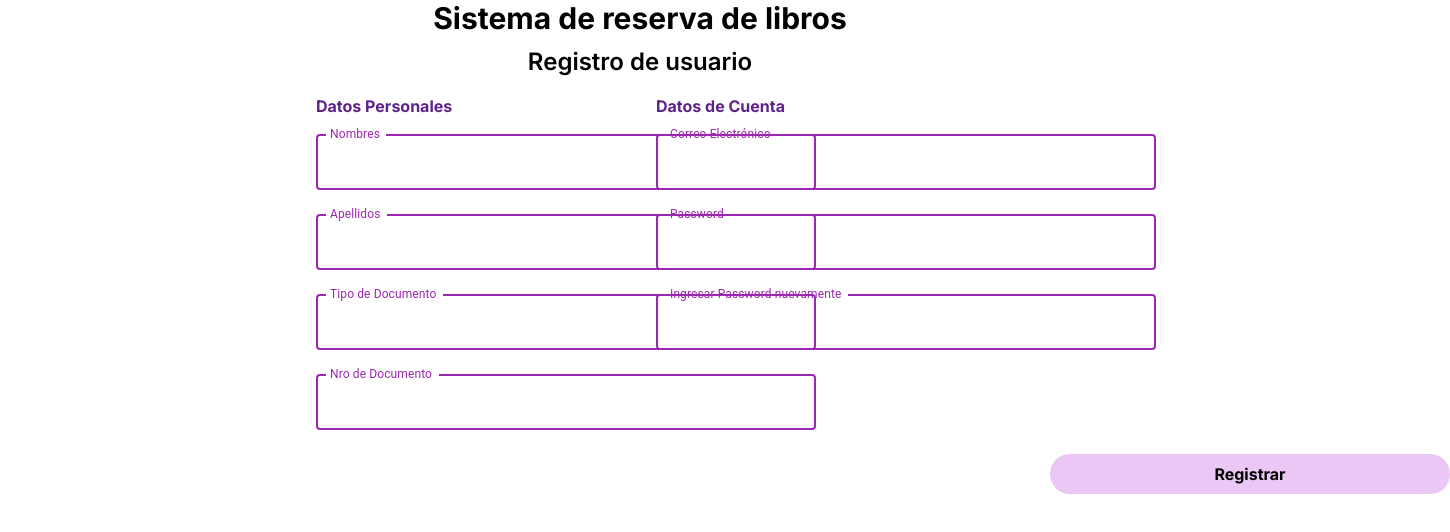
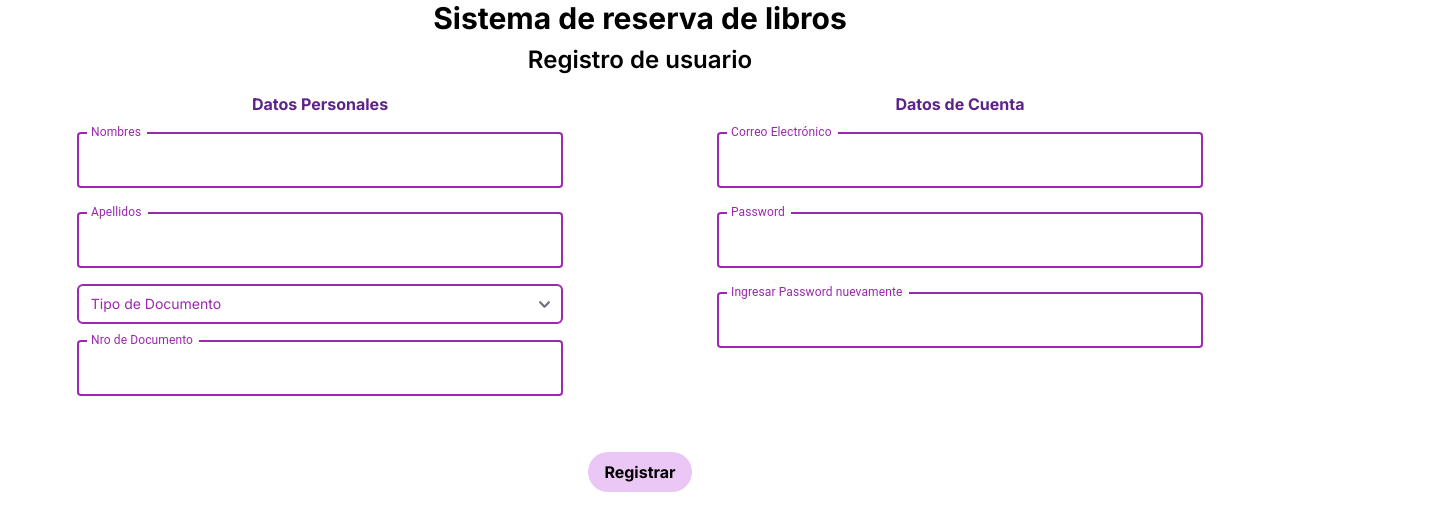
Before and after one commit to jdbernuy3/ProyectoPW, a Next.js app: page /Registro in a window 1280 px wide. Shown: the top 532 px of the page, 1450 px wide, since content can reach past the window. Built offline with nearby package versions, Linux system fonts and the light colour scheme.

Commit message:
update: arreglos registro, mainAlu,citas

```diff
--- a/src/app/Registro/page.jsx
+++ b/src/app/Registro/page.jsx
@@ -42,6 +42,9 @@ function Registro() {
         localStorage.setItem("formData", JSON.stringify(formData));
     };
 
+
+
+
     const handleRegistro = () => {
         const newUser = {
             id: users.length + 1,
@@ -65,17 +68,15 @@ function Registro() {
     };
 
     return (
-        <div>
-            <h1 className="text-3xl font-bold text-center" style={{ marginBottom: "10px" }}>
-                Sistema de reserva de libros
-            </h1>
-            <h2 className="text-2xl font-semibold text-center">Registro de usuario</h2>
-            <form className="text-left flex justify-center">
-                <div className="w-1/2 p-4" style={{ marginRight: "-300px" }}>
+        <div className="text-center">
+            <h1 className="text-3xl font-bold mb-2">Sistema de reserva de libros</h1>
+            <h2 className="text-2xl font-semibold">Registro de usuario</h2>
+            <form className="flex flex-wrap justify-center">
+                <div className="flex-1 p-4">
                     {/* Columna de Datos Personales */}
                     <h3 className="font-bold text-[#5D2388]">Datos Personales</h3>
                     <TextField
-                        style={{ width: "500px" }}
+                        style={{ width: '80%' }}
                         label="Nombres"
                         name="nombres"
                         color="secondary"
@@ -87,7 +88,7 @@ function Registro() {
                         onChange={handleInputChange}
                     />
                     <TextField
-                        style={{ width: "500px" }}
+                        style={{ width: '80%' }}
                         label="Apellidos"
                         name="apellidos"
                         color="secondary"
@@ -98,36 +99,37 @@ function Registro() {
                         value={formData.apellidos}
                         onChange={handleInputChange}
                     />
+                    <select
+                        style={{ width: '80%' }}
+                        id="TipoDocumento"
+                        className="border-2 border-[#9C27B0] text-[#9C27B0] text-sm rounded-md focus:ring-[#9C27B0] focus:border-[#9C27B0] mt-2 "
+                    >
+                        <option value="" disabled selected>
+                            Tipo de Documento
+                        </option>
+                        <option value="dni">DNI</option>
+                        <option value="Pasaporte">Pasaporte</option>
+                    </select>
+
                     <TextField
-                        style={{ width: "500px" }}
-                        label="Tipo de Documento"
-                        name="tipoDocumento"
-                        color="secondary"
-                        variant="outlined"
-                        focused
-                        fullWidth
-                        margin="normal"
-                        value={formData.tipoDocumento}
-                        onChange={handleInputChange}
-                    />
-                    <TextField
-                        style={{ width: "500px" }}
+                        style={{ width: "80%" }}
                         label="Nro de Documento"
                         name="numeroDocumento"
                         color="secondary"
                         variant="outlined"
                         focused
                         fullWidth
+                        type="number"
                         margin="normal"
                         value={formData.numeroDocumento}
                         onChange={handleInputChange}
                     />
                 </div>
-                <div className="w-1/2 p-4" style={{ marginRight: "-300px" }}>
+                <div className="flex-1 p-4">
                     {/* Columna de Datos de Cuenta */}
                     <h3 className="font-bold text-[#5D2388]">Datos de Cuenta</h3>
                     <TextField
-                        style={{ width: "500px" }}
+                        style={{ width: '80%' }}
                         label="Correo Electrónico"
                         name="correo"
                         color="secondary"
@@ -139,7 +141,7 @@ function Registro() {
                         onChange={handleInputChange}
                     />
                     <TextField
-                        style={{ width: "500px" }}
+                        style={{ width: '80%' }}
                         label="Password"
                         name="contraseña"
                         color="secondary"
@@ -152,7 +154,7 @@ function Registro() {
                         onChange={handleInputChange}
                     />
                     <TextField
-                        style={{ width: "500px" }}
+                        style={{ width: '80%' }}
                         label="Ingresar Password nuevamente"
                         color="secondary"
                         variant="outlined"
@@ -163,18 +165,22 @@ function Registro() {
                         value={formData.contraseña}
                         onChange={handleInputChange}
                     />
+                    {/* Otros campos TextField para Datos de Cuenta */}
                 </div>
             </form>
-            <Link href="/Login">
+            <div className="flex justify-center mt-4">
+                <Link href="/Login" className="block text-center mt-4">
                     <input
                         type="button"
                         value="Registrar"
-                    style={{ marginLeft: "1050px", width: "400px" }}
                         className="bg-[#EBC7F5] hover:bg-[#DD96F1] text-black font-bold py-2 px-4 rounded-full focus:ring-0"
                         onClick={handleRegistro}
                     />
                 </Link>
             </div>
+
+
+        </div>
     );
 }
 
--- a/src/app/citas/page.jsx
+++ b/src/app/citas/page.jsx
@@ -19,8 +19,8 @@ function Citas() {
         return (
             <>
                 <MyAppBar></MyAppBar>
-            <div className="container mx-auto mt-10">
-                <h1 className="text-2xl font-bold mb-4">Citas</h1>
+                <div className="container mx-auto mt-10 ml-64 " style={{ width: "1200px" }}>
+                    <h1 className="text-2xl font-bold mb-4 mt-16">Citas</h1>
 
                     {/* Tabla para organizar los elementos */}
                     <table className="w-full table-auto border-collapse bg-[#DFD3E8]">
@@ -36,7 +36,7 @@ function Citas() {
 
                                 {/* Celda para el rectángulo "Disponible" */}
                                 <td className="px-4">
-                                <div className="bg-purple-200 rounded p-2 mr-2 rounded-lg  font-bold" style={{width:"100px",marginRight:"-100px"}}>Disponible</div>
+                                    <div className="bg-purple-200 rounded p-2 mr-2 rounded-lg  font-bold" style={{ width: "100px", marginRight: "-100px" }}>Disponible</div>
                                 </td>
                             </tr>
 
@@ -121,7 +121,7 @@ function Citas() {
                                 </h3>
                                 <button type="button" className="text-gray-400 bg-transparent hover:bg-gray-200 hover:text-gray-900 rounded-lg text-sm w-8 h-8 ml-auto inline-flex justify-center items-center dark:hover:bg-gray-600 dark:hover:text-white" onClick={hideModal}>
                                     <svg className="w-3 h-3" aria-hidden="true" xmlns="http://www.w3.org/2000/svg" fill="none" viewBox="0 0 14 14">
-                                        <path stroke="currentColor" strokeLinecap="round" strokeLinejoin="round" strokeWidth="2" d="m1 1 6 6m0 0 6 6M7 7l6-6M7 7l-6 6"/>
+                                        <path stroke="currentColor" strokeLinecap="round" strokeLinejoin="round" strokeWidth="2" d="m1 1 6 6m0 0 6 6M7 7l6-6M7 7l-6 6" />
                                     </svg>
                                     <span className="sr-only">Close modal</span>
                                 </button>
--- /dev/null
+++ b/src/app/components/CardBook/CardBook.jsx
@@ -0,0 +1,19 @@
+const CardBook = ({ id, coverImage, title, author, width = '180px' }) => {
+    return (
+      <div
+        key={id}
+        className="m-4 p-4 border border-gray-300 rounded-lg max-w-xs"
+        style={{ width: width, backgroundColor: 'white' }}
+      >
+        <img
+          className="object-cover w-full h-40 rounded-lg mb-4"
+          src={coverImage}
+          alt={title}
+          style={{ height: '240px', width:'180px' }}
+        />
+        <h3 className="text-xl font-semibold">{title}</h3>
+        <p className="text-gray-700">{author}</p>
+      </div>
+    );
+  };
+export default CardBook
--- a/src/app/components/MyAppBar/MyAppBar.jsx
+++ b/src/app/components/MyAppBar/MyAppBar.jsx
@@ -50,7 +50,7 @@ export default function MyAppBar(props) {
         <>
             <ThemeProvider theme={theme}>
                 <Box sx={{ flexGrow: 1 }}>
-                    <AppBar position="static" color="primary">
+                    <AppBar position="fixed" color="primary">
                         <Toolbar>
                             <IconButton
                                 size="large"
@@ -83,7 +83,7 @@ export default function MyAppBar(props) {
                 <ul className="space-y-2 font-medium">
                     <li>
                     {esAlumno ? (
-                            <a href="/inicio/estudiante" className="flex items-center p-2 text-[#6750A4] rounded-lg hover:bg-gray-100 px-10">Inicio</a>
+                            <a href="/inicio/estudiante" className="flex items-center p-2 text-[#6750A4] rounded-lg hover:bg-gray-100 px-10 mt-4">Inicio</a>
                             ) : (
                             <a href="/inicio/admin" className="flex items-center p-2 text-[#6750A4] rounded-lg hover-bg-gray-100 px-10">Inicio</a>
                             )}
--- a/src/app/inicio/alumno/page.jsx
+++ b/src/app/inicio/alumno/page.jsx
@@ -3,6 +3,7 @@ import React, { useEffect, useState } from 'react';
 import MyAppBar from "@/app/components/MyAppBar/MyAppBar";
 import users from "src/data/users";
 import SimpleCard from "@/app/components/SimpleCard/SimpleCard"
+import CardBook from '@/app/components/CardBook/CardBook';
 const booksData = [
     {
       id: 1,
@@ -33,7 +34,21 @@ const booksData = [
       title: "Matar a un ruiseñor",
       author: "Harper Lee",
       coverImage: "https://bookvivant.com/cdn/shop/products/BOOVI-7856_9780718076375_580x.jpg?v=1656722136",
-    }
+    },
+    {
+      id: 5,
+      title: "Matar a un ruiseñor",
+      author: "Harper Lee",
+      coverImage: "https://bookvivant.com/cdn/shop/products/BOOVI-7856_9780718076375_580x.jpg?v=1656722136",
+    },
+    {
+      id: 5,
+      title: "Matar a un ruiseñor",
+      author: "Harper Lee",
+      coverImage: "https://bookvivant.com/cdn/shop/products/BOOVI-7856_9780718076375_580x.jpg?v=1656722136",
+    },
+
+
 
   ];
 
@@ -58,22 +73,24 @@ const booksData = [
 
     return (
       <>
-        <section style={{ backgroundColor: "#DFCCE3" }}>
-          <MyAppBar />
-          <div style={{ marginLeft: "180px", backgroundColor: "#f2f2f2", minHeight: "100vh", padding: "20px",backgroundColor: "#DFCCE3"  }}>
-            <h2 className="text-3xl font-bold text-left" style={{marginBottom:"10px"}}>{mensajeBienvenida}</h2>
+        <section className="bg-[#DFCCE3]">
+  <MyAppBar />
+  <div className="ml-4 md:ml-20 lg:ml-32 bg-[#f2f2f2] min-h-screen p-4">
+    <h2 className="text-3xl font-bold text-left mb-4 ml-12">{mensajeBienvenida}</h2>
+    <div className="flex flex-wrap justify-center">
+      {booksData.map((book) => (
+          <CardBook
+            key={book.id}
+            id={book.id}
+            coverImage={book.coverImage}
+            title={book.title}
+            author={book.author}
+          />
+        ))}
+    </div>
+  </div>
+</section>
 
-            <div style={{ display: "flex", justifyContent: "center" }}>
-              {booksData.map((book) => (
-                <div key={book.id} className="m-4 p-4 border border-gray-300 rounded-lg max-w-xs" style={{ width: "500px", height: "470px",backgroundColor: "white" }}>
-                  <img className="object-cover w-full h-40 rounded-lg mb-4" src={book.coverImage} alt={book.title} style={{ height: "350px" }} />
-                  <h3 className="text-xl font-semibold">{book.title}</h3>
-                  <p className="text-gray-700">{book.author}</p>
-                </div>
-              ))}
-            </div>
-          </div>
-        </section>
       </>
     );
   }
```
Lines whose indentation alone changed are shown as unchanged.
